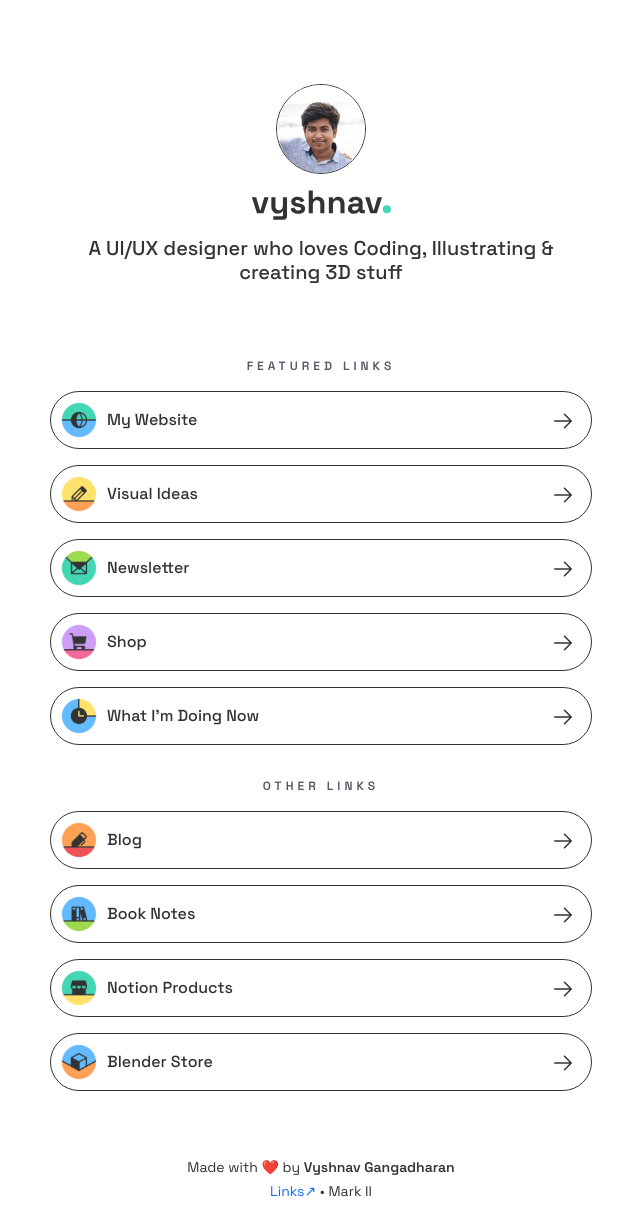
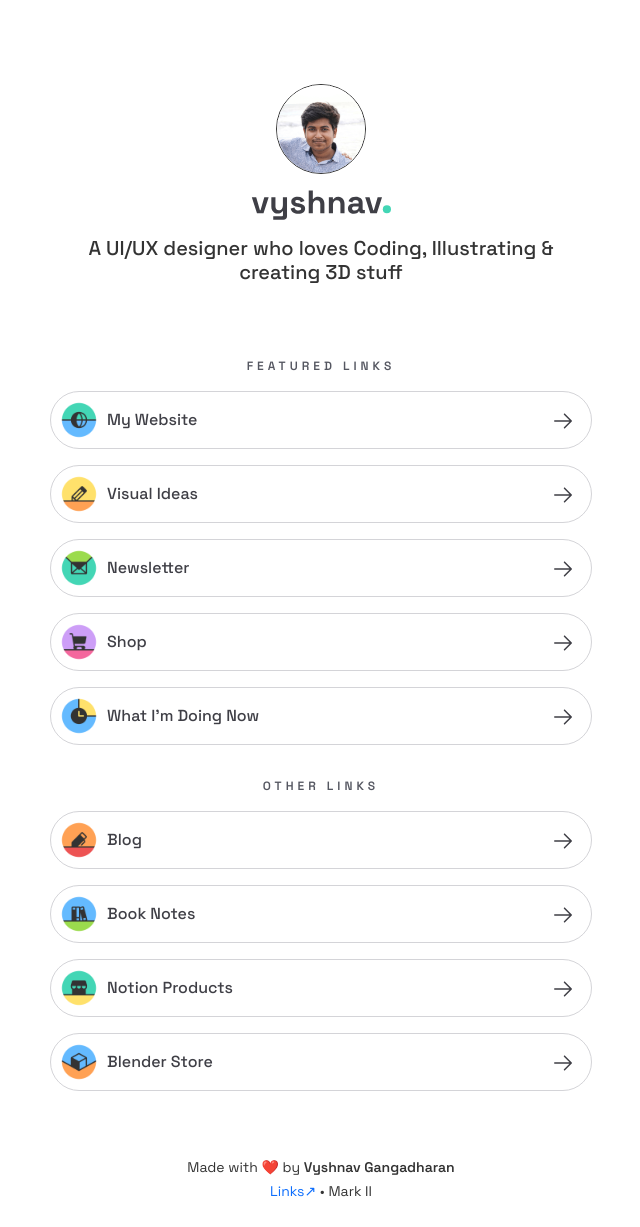
Before and after one commit to Vyshnav2255/links, a Jekyll site: the page built from index.html, in a window 1280 px wide. Shown: the whole page, without its empty margins (319-959 px from the left). Built offline with Jekyll 4.4.1, drawn with Linux system fonts in a browser that asks for light colours.

Commit message:
Converted colors to variables for easy use

```diff
--- a/_sass/_base.scss
+++ b/_sass/_base.scss
@@ -74,7 +74,6 @@
 .social-links {
     a{
         text-decoration: none !important;
-        color: #333333;
         padding: .75rem;
         display: inline;
 
@@ -100,8 +99,8 @@
 .btn{
     width: 90%;
     margin: 1rem auto;
-    border-color: #333333;
-    color: #333333;
+    border-color: $border-light;
+    color: $black;
     cursor: pointer;
     border-radius: 3rem;
     padding: 0.5rem 1rem 0.5rem 0.5rem;
@@ -114,7 +113,7 @@
     }
 
     svg{
-        fill: #333333;
+        fill: $black;
         height: 1.5rem;
         width: 1.5rem;
     }
@@ -126,7 +125,7 @@
     }
 
     &:hover{
-        box-shadow: 0.25rem 0.25rem 0 0 #333333;
+        box-shadow: 0.25rem 0.25rem 0 0 $black;
         transform: translate(-.25rem,-.25rem);
     }
 }
@@ -149,7 +148,7 @@
 
         }
     path{
-      fill: #333333;
+      fill: $black;
     }
 }
 
--- a/_sass/_theme-dark.scss
+++ b/_sass/_theme-dark.scss
@@ -1,25 +1,25 @@
 [data-theme="dark"] {
   body {
-    background-color: #1a1a1a;
-    color: #d4d4d4;
+    background-color: $bg;
+    color: $white;
   }
 
 .branding{
     path{
-      fill: #d4d4d4;
+      fill: $white;
     }
 }
 
 .btn{
-  border-color: #d4d4d4;
-  color: #d4d4d4;
+  border-color: $border-dark;
+  color: $white;
 
   &:hover{
-    box-shadow: 0.25rem 0.25rem 0 0 #d4d4d4;
+    box-shadow: 0.25rem 0.25rem 0 0 $white;
   }
 
   svg{
-    fill: #d4d4d4;
+    fill: $white;
   }
   }
 }
--- a/_sass/_theme.scss
+++ b/_sass/_theme.scss
@@ -10,12 +10,12 @@
 
 .social-links{
   svg{
-    @include themed(fill, #333333, #d4d4d4);
+    @include themed(fill, $black, $white);
   }
 }
 
 .heading{
-  @include themed(color, #555761, #abacae);
+  @include themed(color, $black-muted, $white-muted);
 }
 
 .link{
--- /dev/null
+++ b/_sass/_variables.scss
@@ -0,0 +1,10 @@
+$black: #3f3f46;
+$white: #d4d4d8;
+
+$black-muted: #71717a;
+$white-muted: #a1a1aa;
+
+$border-light: #d4d4d8;
+$border-dark: #3f3f46;
+
+$bg: #18181b;
--- a/_sass/main.scss
+++ b/_sass/main.scss
@@ -4,6 +4,7 @@
 @import url('https://fonts.googleapis.com/css2?family=Space+Grotesk:wght@400;500;600&display=swap');
 
 // Import partials from `sass_dir` (defaults to `_sass`)
-@import "base",
+@import "variables",
+        "base",
         "theme",
         "theme-dark";
```
